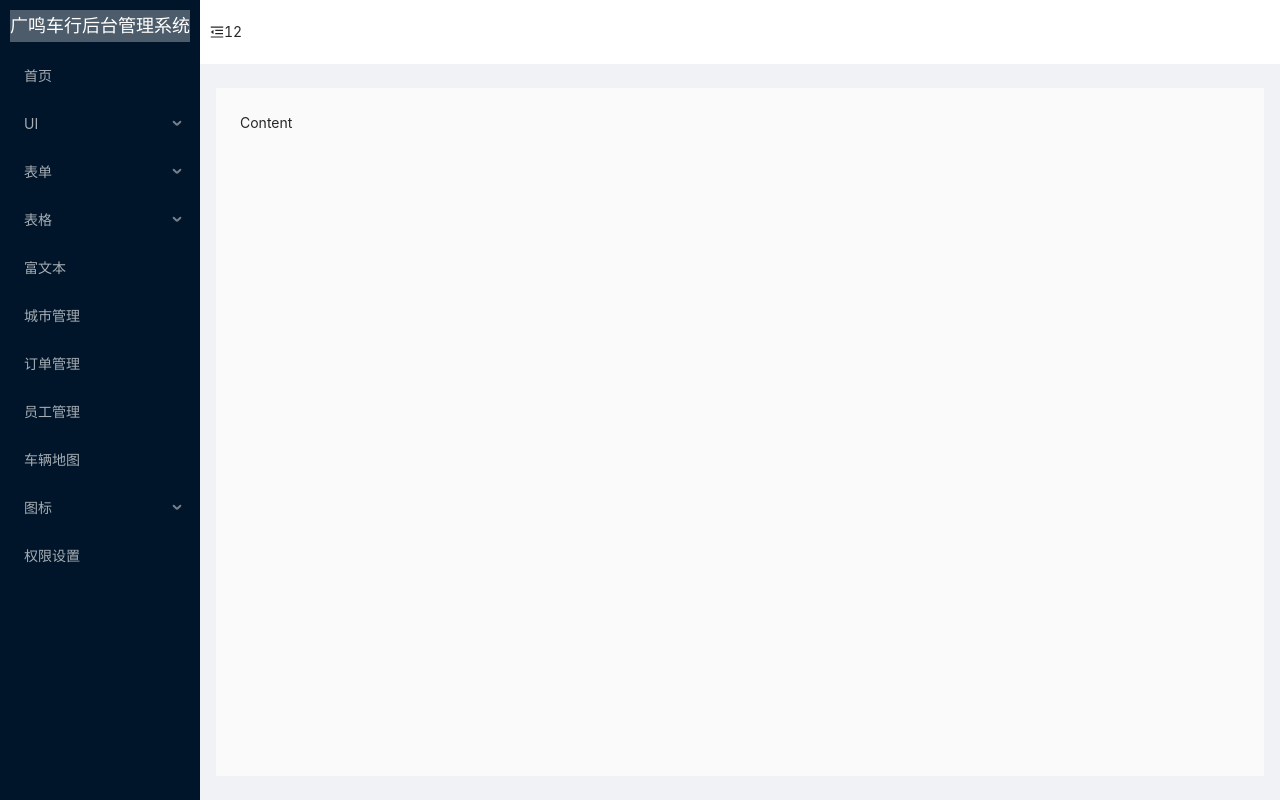
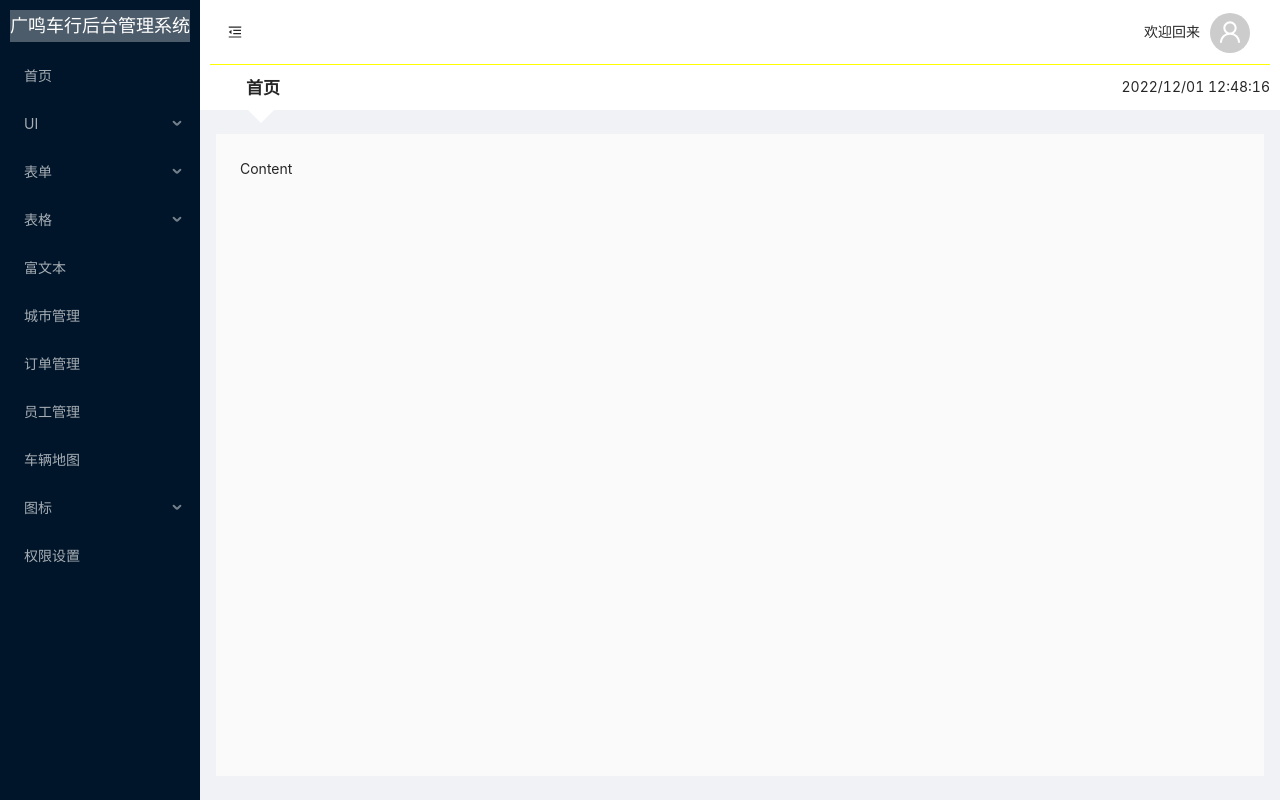
Before and after one commit to mygitMxl/danche, a React (Create React App) app: page / in a window 1280 px wide. Built offline with nearby package versions, Linux system fonts and the light colour scheme.

Commit message:
Header布局完成

```diff
--- a/package.json
+++ b/package.json
@@ -11,8 +11,11 @@
     "craco-less": "^2.0.0",
     "react": "^18.2.0",
     "react-dom": "^18.2.0",
+    "react-redux": "^8.0.5",
     "react-router-dom": "^5.3.4",
     "react-scripts": "5.0.1",
+    "redux": "^4.2.0",
+    "redux-devtools-extension": "^2.13.9",
     "web-vitals": "^2.1.4"
   },
   "scripts": {
--- a/src/common/Header.js
+++ b/src/common/Header.js
@@ -1,22 +1,73 @@
-import React,{useState} from 'react'
+import React,{useState,useEffect} from 'react'
 import {
     MenuFoldOutlined,
     MenuUnfoldOutlined,
+    UserOutlined
   } from '@ant-design/icons'
-  import { Layout, Dropdown,Menu ,Avatar} from 'antd';
+  import { Layout, Dropdown,Menu ,Avatar, Row, Col} from 'antd';
+  import './style/Header.less'
+  import { showTime } from '../util';
+import { connect } from 'react-redux';
   const { Header } = Layout;
-export default function MyHeader() {
+ function MyHeader(props) {
     const [collapsed, setcollapsed] = useState(false)
+    const [sysTime, setsysTime] = useState('')
+    const menu=(
+      <Menu>
+        <Menu.Item>
+           {'孟宪磊'}
+        </Menu.Item>
+        <Menu.Item danger>
+           {'退出'}
+        </Menu.Item>
+      </Menu>
+    )
+    /* ........................ */
+     useEffect(() => {
+      setInterval(() => {
+      let sysTime=showTime()
+      setsysTime(sysTime)
+      }, 1000);
+     }, [sysTime])
+
   return (
          <Header
           className="site-layout-background"
           style={{ padding: '0 10px' ,background:'#fff'}}
         >
+         <Row style={{borderBottom:'1px solid yellow'}}>
+          <Col span={4} style={{padding:'0 18px'}}>
           {React.createElement(collapsed ? MenuUnfoldOutlined : MenuFoldOutlined, {
             className: 'trigger',
             onClick: () => setcollapsed(!collapsed),
           })}
-          12
+          </Col>
+          <Col span={20} style={{textAlign:'right',}}>
+           <div style={{marginRight:'20px'}}>
+           <span style={{marginRight:'10px'}}> 欢迎回来</span>
+            <Dropdown overlay={menu}>
+             <Avatar size="large" icon={<UserOutlined />} />
+            </Dropdown>
+            </div>
+          </Col>
+         </Row>
+         <Row>
+            <Col span={2} style={{textAlign:'center'}}>
+              <span className='title
+              '>{props.title}</span>
+             <div className='sanjiao'></div>
+            </Col>
+            <Col span={22} style={{textAlign:'right',lineHeight:'43px'}} >
+              {sysTime}{/* 时间 */}
+            </Col>
+           </Row>
         </Header>
   )
 }
+const mapStateToProps=(state)=>{
+  return{
+    title:state.Header.title
+  }
+
+}
+export default connect(mapStateToProps,null)(MyHeader)
--- a/src/common/Menu.js
+++ b/src/common/Menu.js
@@ -6,9 +6,12 @@ import {
   UserOutlined,
 } from '@ant-design/icons';
 import SubMenu from 'antd/lib/menu/SubMenu';
-import { Link, withRouter } from 'react-router-dom';
+import {withRouter } from 'react-router-dom';
 import './style/logo.css'
+import * as type from '@/redux/action/action'
+import { connect } from 'react-redux';
 const { Sider } = Layout;
+
  function MYMenu(props) {
     const renderMenu=(menuList)=>{
        return menuList.map(item=>{
@@ -20,13 +23,19 @@ const { Sider } = Layout;
           )
         }
          return <Menu.Item title={item.title} key={item.key}>
-            <Link to={item.key}>{item.title}</Link>
+            <div onClick={()=>{go(item)}}>{item.title}</div>
          </Menu.Item>
        })
     }
   const selectKeys=[props.location.pathname]
   const defaultOpenKeys=['/'+props.location.pathname.split('/')[1]]
-  console.log(props);
+
+  /* 。。。。。。。。。。。。 */
+  /* 路由跳转，和转发action */
+  const go=(item)=>{
+  props.history.push(`/${item.key}`)
+  props.setTitle(item.title)
+  }
   return (
       <Sider trigger={null} collapsible>
          <div style={{ display: "flex", height: "100%", "flexDirection": "column" }}>
@@ -40,4 +49,4 @@ const { Sider } = Layout;
       </Sider>
   )
 }
-export default withRouter(MYMenu)
+export default connect(null,type)(withRouter(MYMenu))
--- /dev/null
+++ b/src/common/style/Header.css
@@ -0,0 +1,18 @@
+.sanjiao {
+  position: fixed;
+  top: 109px;
+  left: 247px;
+  width: 0;
+  height: 0;
+  border-top: 14px solid #ffffff;
+  border-right: 14px solid transparent;
+  border-bottom: 14px solid  transparent;
+  border-left: 14px solid  transparent;
+}
+.title {
+  position: fixed;
+  top: 56px;
+  left: 246px;
+  font-size: 17px;
+  font-weight: 700;
+}
--- /dev/null
+++ b/src/common/style/Header.less
@@ -0,0 +1,18 @@
+.sanjiao{
+    position: fixed;
+    top: 109px;
+    left: 247px;
+    width: 0;
+    height: 0;
+    border-top: 14px solid rgb(255, 255, 255);
+    border-right: 14px solid transparent;
+    border-bottom: 14px solid  transparent;
+    border-left: 14px solid  transparent;
+}
+.title{
+    position: fixed;
+    top: 56px;
+    left: 246px;
+    font-size: 17px;
+    font-weight: 700;
+}
--- a/src/common/style/Layout.css
+++ b/src/common/style/Layout.css
@@ -15,6 +15,7 @@
 }
 .site-layout .site-layout-background {
   background: #fafafa;
+  height: 110px;
 }
 #root,
 .ant-layout {
--- a/src/common/style/Layout.less
+++ b/src/common/style/Layout.less
@@ -18,6 +18,7 @@
 
   .site-layout .site-layout-background {
     background: rgb(250, 250, 250);
+    height: 110px;
   }
   #root, .ant-layout{/* 这里控制layout的样式, 之所以这么写,可以看控制台的元素*/
     height: 100%;
--- a/src/index.js
+++ b/src/index.js
@@ -4,14 +4,15 @@ import './index.css';
 import './App.less'
 import App from './App';
 import reportWebVitals from './reportWebVitals';
-
+import { Provider } from 'react-redux';
+import store from './redux/store';
 const root = ReactDOM.createRoot(document.getElementById('root'));
 root.render(
-  <React.StrictMode>
-    <App />
-  </React.StrictMode>
+ <Provider store={store} >
+   <App />
+ </Provider>
+
 );
-
 // If you want to start measuring performance in your app, pass a function
 // to log results (for example: reportWebVitals(console.log))
 // or send to an analytics endpoint. Learn more: https://bit.ly/CRA-vitals
--- /dev/null
+++ b/src/redux/action/action.js
@@ -0,0 +1,6 @@
+export const setTitle=(data)=>{
+  return{
+    type:'change_title',
+    payload:data
+  }
+}
--- /dev/null
+++ b/src/redux/reducer/Header.js
@@ -0,0 +1,11 @@
+const defaultState={
+ title:'首页'
+}
+export default function GetTitle(state=defaultState,action){
+   switch(action.type){
+    case 'change_title':
+       return state={title:action.payload}
+    default:
+     return state
+   }
+}
--- /dev/null
+++ b/src/redux/store/index.js
@@ -0,0 +1,7 @@
+
+import { legacy_createStore,combineReducers } from "redux";
+import  Header  from "@/redux/reducer/Header";
+import {composeWithDevTools } from 'redux-devtools-extension';
+const reducer=combineReducers({Header})
+const store=legacy_createStore(reducer,composeWithDevTools())
+export default store
--- /dev/null
+++ b/src/util/index.js
@@ -0,0 +1,10 @@
+export const  showTime=(time)=>{
+    var data=new Date()
+    var year =data.getFullYear()<10?'0'+data.getFullYear():data.getFullYear()
+    var month =data.getMonth()+1
+    var day =data.getDate()<10?'0'+data.getDate():data.getDate()
+    var hour =data.getHours()<10?'0'+data.getHours():data.getHours()
+    var Minute =data.getMinutes()<10?'0'+data.getMinutes():data.getMinutes()
+    var Second =data.getSeconds()<10?'0'+data.getSeconds():data.getSeconds()
+    return year+'/'+month+'/'+day+' '+hour+':'+Minute+':'+Second
+}
```
